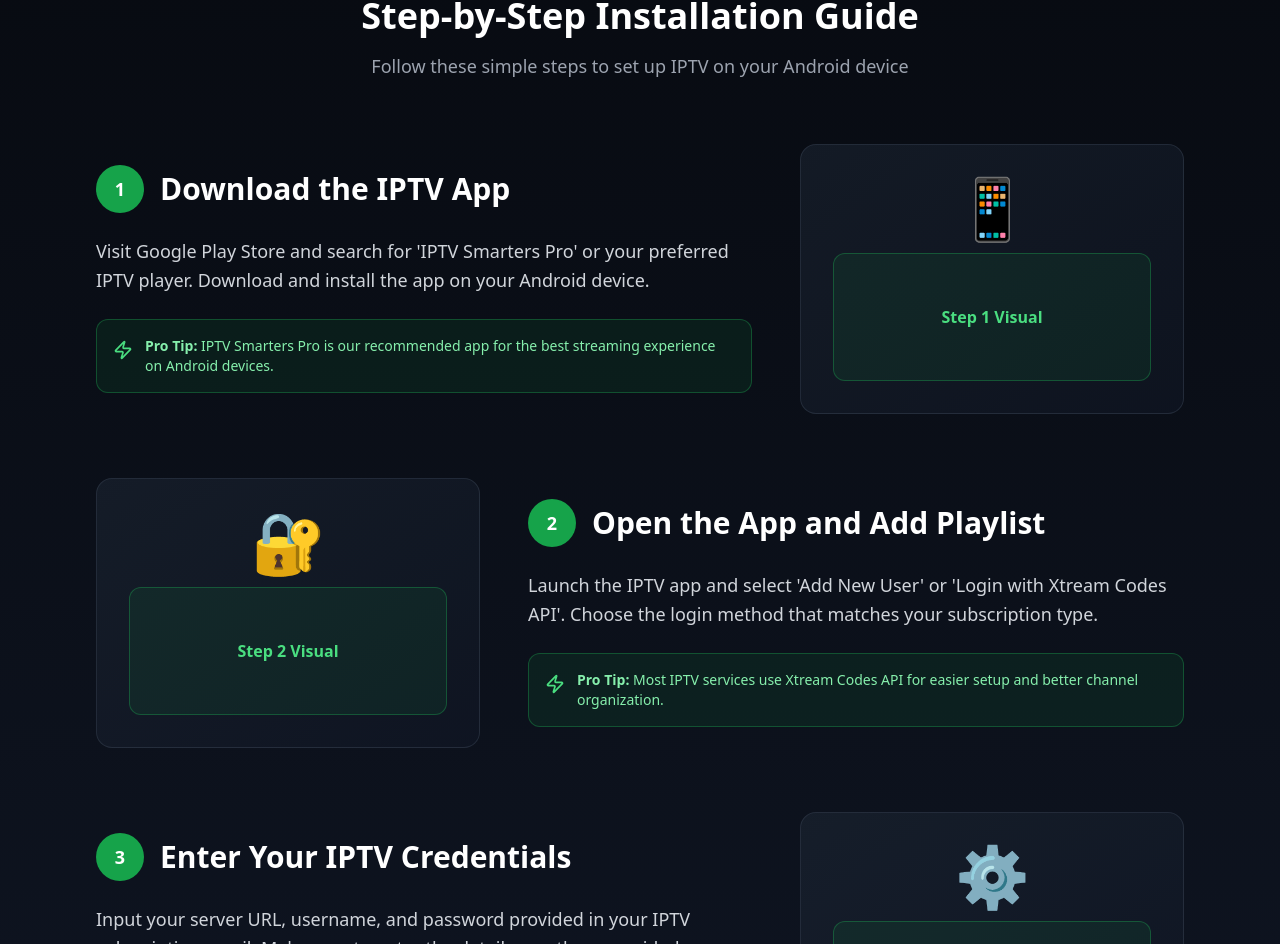
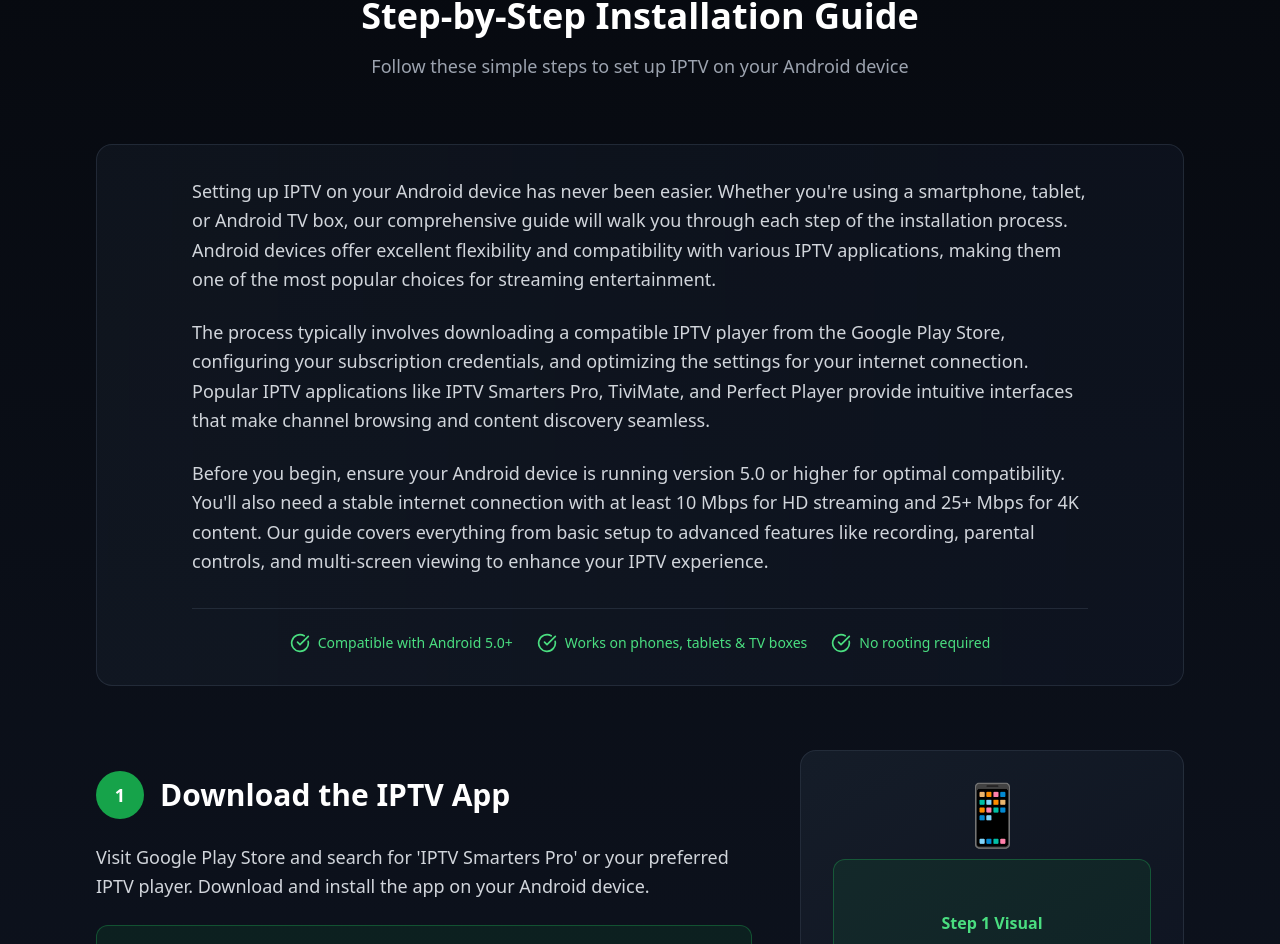
Before and after one commit to williamolive117/williamolive123, a React (Vite) app: page /android-setup in a window 1280 px wide. Shown: the part 1333-2277 px from the top of the page. Built offline with nearby package versions, Linux system fonts and the light colour scheme.

Commit message:
AI-generated changes

```diff
--- a/src/pages/AndroidSetup.tsx
+++ b/src/pages/AndroidSetup.tsx
@@ -227,6 +227,40 @@
           </p>
         </div>
 
+        {/* Demo Content Section */}
+        <div className="mb-16">
+          <div className="bg-gradient-to-r from-gray-800/30 to-gray-900/50 rounded-2xl p-8 border border-gray-700/50">
+            <div className="max-w-4xl mx-auto">
+              <p className="text-gray-300 text-lg leading-relaxed mb-6">
+                Setting up IPTV on your Android device has never been easier. Whether you're using a smartphone, tablet, or Android TV box, our comprehensive guide will walk you through each step of the installation process. Android devices offer excellent flexibility and compatibility with various IPTV applications, making them one of the most popular choices for streaming entertainment.
+              </p>
+
+              <p className="text-gray-300 text-lg leading-relaxed mb-6">
+                The process typically involves downloading a compatible IPTV player from the Google Play Store, configuring your subscription credentials, and optimizing the settings for your internet connection. Popular IPTV applications like IPTV Smarters Pro, TiviMate, and Perfect Player provide intuitive interfaces that make channel browsing and content discovery seamless.
+              </p>
+
+              <p className="text-gray-300 text-lg leading-relaxed">
+                Before you begin, ensure your Android device is running version 5.0 or higher for optimal compatibility. You'll also need a stable internet connection with at least 10 Mbps for HD streaming and 25+ Mbps for 4K content. Our guide covers everything from basic setup to advanced features like recording, parental controls, and multi-screen viewing to enhance your IPTV experience.
+              </p>
+
+              <div className="mt-8 flex flex-wrap items-center justify-center gap-6 pt-6 border-t border-gray-700/50">
+                <div className="flex items-center space-x-2 text-green-400">
+                  <CheckCircle className="w-5 h-5" />
+                  <span className="text-sm font-medium">Compatible with Android 5.0+</span>
+                </div>
+                <div className="flex items-center space-x-2 text-green-400">
+                  <CheckCircle className="w-5 h-5" />
+                  <span className="text-sm font-medium">Works on phones, tablets & TV boxes</span>
+                </div>
+                <div className="flex items-center space-x-2 text-green-400">
+                  <CheckCircle className="w-5 h-5" />
+                  <span className="text-sm font-medium">No rooting required</span>
+                </div>
+              </div>
+            </div>
+          </div>
+        </div>
+
         <div className="space-y-16">
           {tutorialSteps.map((step, index) => (
             <div key={step.stepNumber} className={`flex flex-col ${index % 2 === 0 ? 'lg:flex-row' : 'lg:flex-row-reverse'} items-center gap-12`}>
```
